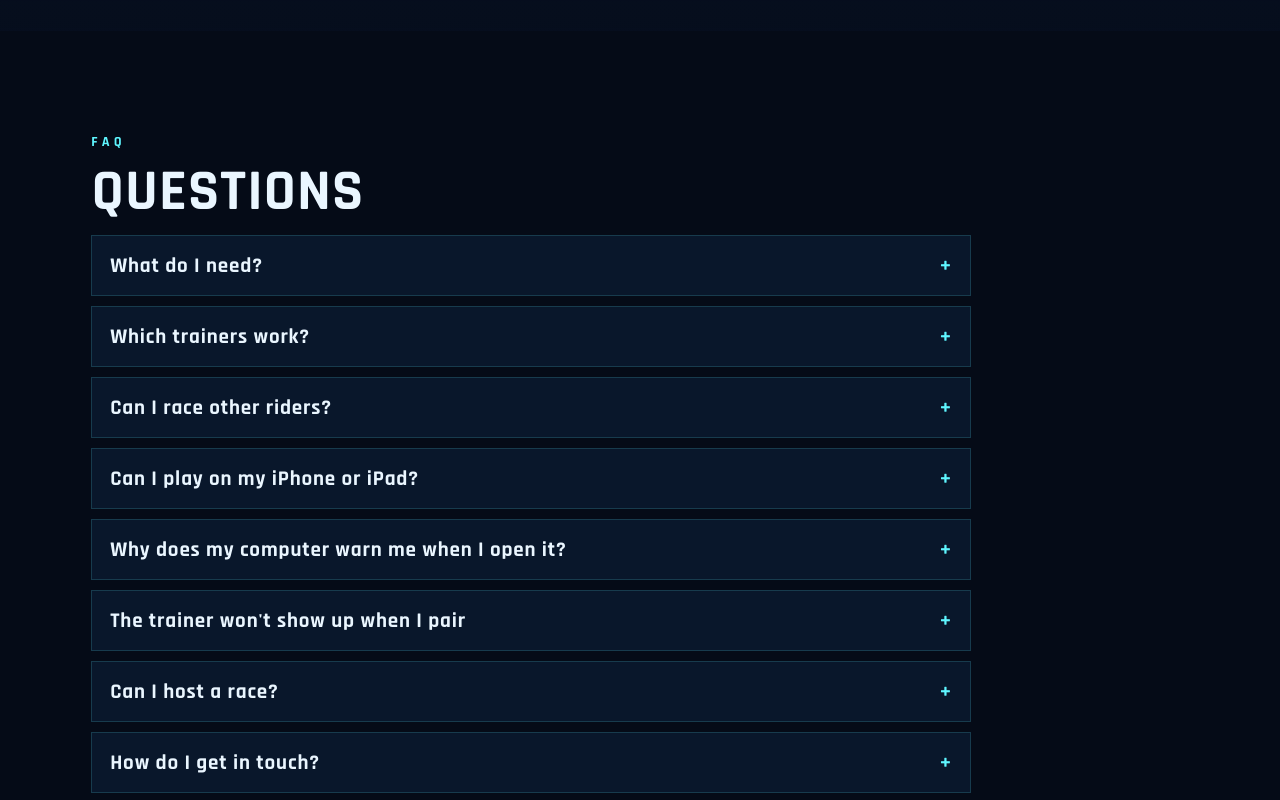
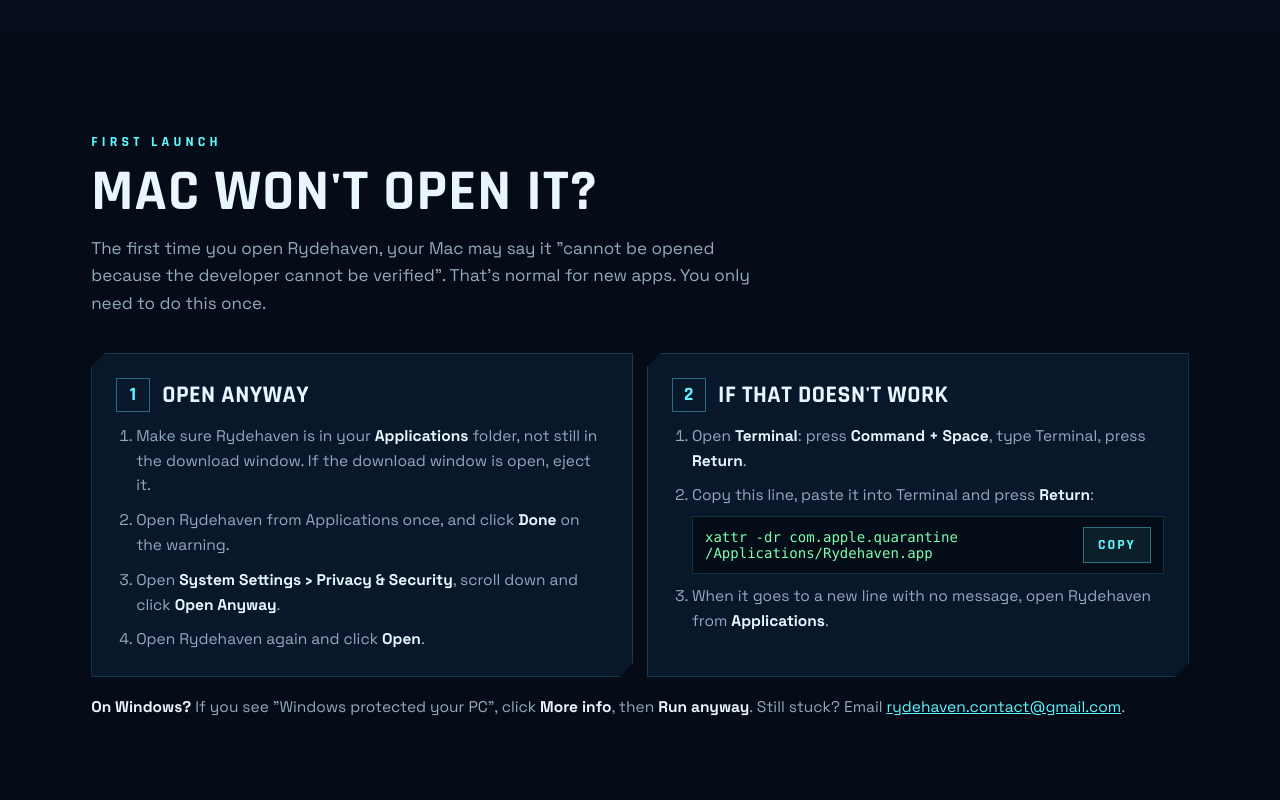
Before and after one commit to rydehaven/rydehaven.github.io, an Electron app: page index.html in a window 1280 px wide. Shown: the part 4780-5580 px from the top of the page. Drawn offline with Linux system fonts and the light colour scheme.

Commit message:
Website: add 'Mac won't open it?' help section
Co-Authored-By: Claude Opus 5.5 <noreply@anthropic.com>
Claude-Session: https://claude.ai/code/session_01UqKa7JW5XbkCvXBqumTmwB

```diff
--- a/index.html
+++ b/index.html
@@ -149,6 +149,20 @@ details[open] summary::after{content:'–'}
 details p{margin:0 0 16px;color:var(--dim)}
 footer{border-top:1px solid var(--line);padding:30px 0 calc(40px + env(safe-area-inset-bottom));color:var(--dim);font-size:14px}
 footer .wrap{display:flex;flex-wrap:wrap;gap:12px 28px;justify-content:space-between}
+
+/* first-launch help */
+.help-grid{display:grid;grid-template-columns:1fr 1fr;gap:14px}
+.help{padding:24px}
+.help h3{font-size:24px;text-transform:uppercase;display:flex;align-items:center;gap:12px;margin-bottom:12px}
+.help h3 span{display:grid;place-items:center;width:34px;height:34px;border:1px solid var(--edge);color:var(--cy);font-size:19px}
+.help ol{margin:0;padding-left:20px;display:grid;gap:10px;color:var(--dim);font-size:15.5px}
+.help ol b{color:var(--ink)}
+.cmd{display:flex;align-items:center;gap:8px;margin-top:8px;padding:10px 12px;background:rgba(0,0,0,.45);border:1px solid var(--line)}
+.cmd code{flex:1;font:14px ui-monospace,Menlo,monospace;color:#7dffb0;overflow-wrap:anywhere}
+.copy{flex:none;min-height:36px;padding:0 14px;border:1px solid var(--edge);background:rgba(95,246,255,.08);color:var(--cy);font:700 14px Rajdhani,sans-serif;letter-spacing:.14em;text-transform:uppercase;cursor:pointer}
+.help-win{margin:18px 0 0;color:var(--dim);font-size:15.5px}.help-win b{color:var(--ink)}
+details p a,.help-win a,.steps a{color:var(--cy)}
+@media(max-width:980px){.help-grid{grid-template-columns:1fr}}
 @media(max-width:980px){
   .links{display:none}
   nav.top .btn{margin-left:auto}
@@ -315,13 +329,42 @@ footer .wrap{display:flex;flex-wrap:wrap;gap:12px 28px;justify-content:space-bet
         <button role="tab" data-p="mac">Mac</button>
         <button role="tab" data-p="win">Windows</button>
       </div>
-      <ol class="steps" data-p="mac"><li><span>Open <b>Rydehaven-mac.dmg</b> from your Downloads.</span></li><li><span>Drag Rydehaven into the Applications folder.</span></li><li><span>Open it from Applications. If your Mac says it can't check the app, open System Settings → Privacy &amp; Security, scroll down and click <b>Open Anyway</b>. You only do this once.</span></li><li><span>When Rydehaven asks to use Bluetooth, click Allow, then pair your trainer.</span></li></ol>
+      <ol class="steps" data-p="mac"><li><span>Open <b>Rydehaven-mac.dmg</b> from your Downloads.</span></li><li><span>Drag Rydehaven into the Applications folder.</span></li><li><span>Open it from Applications. If your Mac says it can't be opened, see <a href="#open-help">Mac won't open it?</a> below. You only do this once.</span></li><li><span>When Rydehaven asks to use Bluetooth, click Allow, then pair your trainer.</span></li></ol>
       <ol class="steps" data-p="win" hidden><li><span>Open <b>Rydehaven-windows.exe</b> from your Downloads.</span></li><li><span>If Windows shows "Windows protected your PC", click <b>More info</b>, then <b>Run anyway</b>.</span></li><li><span>Follow the installer. Rydehaven goes in your Start menu and on your desktop.</span></li><li><span>Open it, click Pair and choose your trainer.</span></li></ol>
     </div>
   </div>
 </section>
 
-<section class="band" id="faq">
+<section class="band" id="open-help">
+  <div class="wrap">
+    <div class="kicker">First launch</div>
+    <h2>Mac won't open it?</h2>
+    <p class="sub">The first time you open Rydehaven, your Mac may say it "cannot be opened because the developer cannot be verified". That's normal for new apps. You only need to do this once.</p>
+    <div class="help-grid">
+      <div class="help panel cut">
+        <h3><span>1</span> Open Anyway</h3>
+        <ol>
+          <li>Make sure Rydehaven is in your <b>Applications</b> folder, not still in the download window. If the download window is open, eject it.</li>
+          <li>Open Rydehaven from Applications once, and click <b>Done</b> on the warning.</li>
+          <li>Open <b>System Settings › Privacy &amp; Security</b>, scroll down and click <b>Open Anyway</b>.</li>
+          <li>Open Rydehaven again and click <b>Open</b>.</li>
+        </ol>
+      </div>
+      <div class="help panel cut">
+        <h3><span>2</span> If that doesn't work</h3>
+        <ol>
+          <li>Open <b>Terminal</b>: press <b>Command + Space</b>, type Terminal, press <b>Return</b>.</li>
+          <li>Copy this line, paste it into Terminal and press <b>Return</b>:
+            <div class="cmd"><code id="qCmd">xattr -dr com.apple.quarantine /Applications/Rydehaven.app</code><button type="button" class="copy" data-copy="qCmd">Copy</button></div></li>
+          <li>When it goes to a new line with no message, open Rydehaven from <b>Applications</b>.</li>
+        </ol>
+      </div>
+    </div>
+    <p class="help-win"><b>On Windows?</b> If you see "Windows protected your PC", click <b>More info</b>, then <b>Run anyway</b>. Still stuck? Email <a href="mailto:rydehaven.contact@gmail.com">rydehaven.contact@gmail.com</a>.</p>
+  </div>
+</section>
+
+<section class="band alt" id="faq">
   <div class="wrap">
     <div class="kicker">FAQ</div>
     <h2>Questions</h2>
@@ -330,7 +373,7 @@ footer .wrap{display:flex;flex-wrap:wrap;gap:12px 28px;justify-content:space-bet
       <details><summary>Which trainers work?</summary><p>Most Bluetooth smart trainers from recent years that use the standard fitness machine protocol (FTMS), including Wahoo KICKR, Tacx, Elite and Saris. Bluetooth power meters work for power and cadence. ANT+ isn't supported yet.</p></details>
       <details><summary>Can I race other riders?</summary><p>Yes. Join a race and you line up with everyone else who joined, then race them to the line.</p></details>
       <details><summary>Can I play on my iPhone or iPad?</summary><p>Not yet. Phones and tablets need their own Rydehaven app to connect to a trainer. iPhone and Android apps are coming.</p></details>
-      <details><summary>Why does my computer warn me when I open it?</summary><p>Rydehaven isn't signed with an Apple or Microsoft developer certificate yet, so your computer asks you to confirm the first time. The install steps above show the one-time click to get past it.</p></details>
+      <details><summary>Why does my computer warn me when I open it?</summary><p>Your computer double-checks new apps the first time you open them. Follow <a href="#open-help">Mac won't open it?</a> above; you only do it once.</p></details>
       <details><summary>The trainer won't show up when I pair</summary><p>Pedal to wake it, and close any other training or phone app that's already connected, because a trainer only talks to one app at a time. Then click Pair again.</p></details>
       <details><summary>Can I host a race?</summary><p>Yes. Email <a href="mailto:rydehaven.contact@gmail.com?subject=Rydehaven%20race%20idea">rydehaven.contact@gmail.com</a> with the course, how many laps, the day and time, and who it's for.</p></details>
       <details><summary>How do I get in touch?</summary><p>Email <a href="mailto:rydehaven.contact@gmail.com">rydehaven.contact@gmail.com</a> with questions, feedback or anything that isn't working.</p></details>
@@ -360,6 +403,11 @@ footer .wrap{display:flex;flex-wrap:wrap;gap:12px 28px;justify-content:space-bet
   else if (isWin) { hero.querySelector('span').textContent = 'Download for Windows'; hero.href = document.getElementById('dlWin').href; }
   else { hero.querySelector('span').textContent = 'Download for Mac'; hero.href = document.getElementById('dlMac').href; }
   if (isWin) { const m = document.getElementById('dlMac'), w = document.getElementById('dlWin'); m.classList.remove('primary'); w.classList.add('primary'); m.parentNode.insertBefore(w, m); w.style.marginTop = '0'; m.style.width = '100%'; m.style.marginTop = '10px'; }
+  document.querySelectorAll('[data-copy]').forEach((b) => (b.onclick = async () => {
+    const t = document.getElementById(b.dataset.copy).textContent;
+    try { await navigator.clipboard.writeText(t); } catch (e) { const r = document.createRange(); r.selectNodeContents(document.getElementById(b.dataset.copy)); getSelection().removeAllRanges(); getSelection().addRange(r); document.execCommand('copy'); }
+    b.textContent = 'Copied'; setTimeout(() => (b.textContent = 'Copy'), 2000);
+  }));
   document.querySelectorAll('#dlMac,#dlWin,#heroDl').forEach((a) => a.addEventListener('click', () => { if (a.getAttribute('href').startsWith('http')) setTimeout(() => { note.textContent = 'Downloading… then follow the install steps.'; document.getElementById('download').scrollIntoView(); }, 300); }));
 }
 </script>
```
